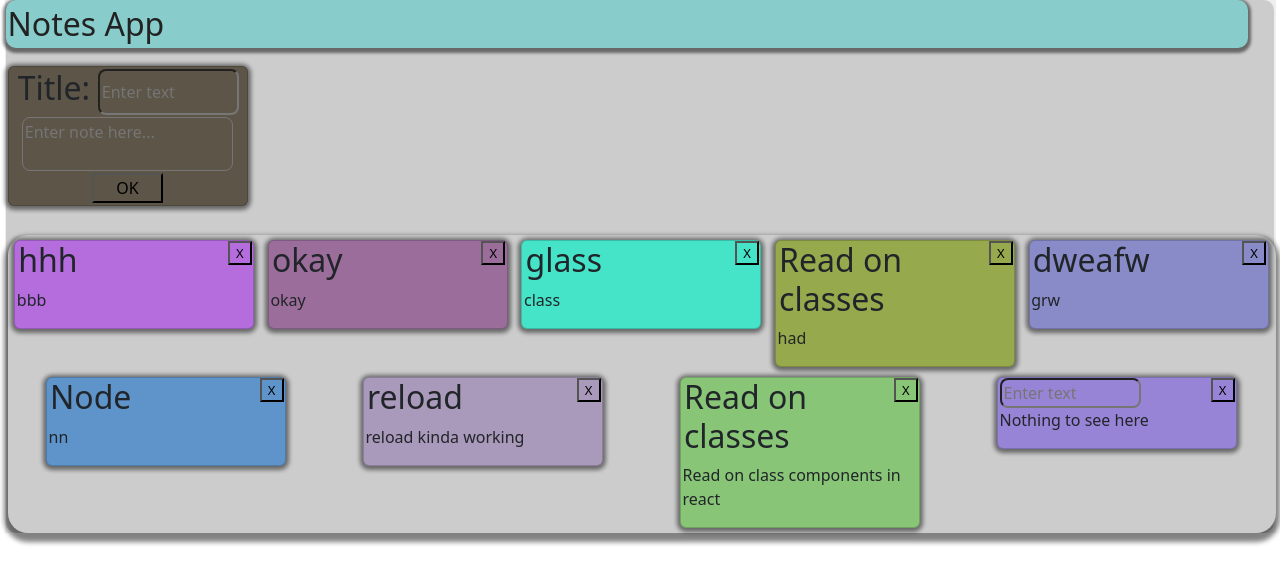
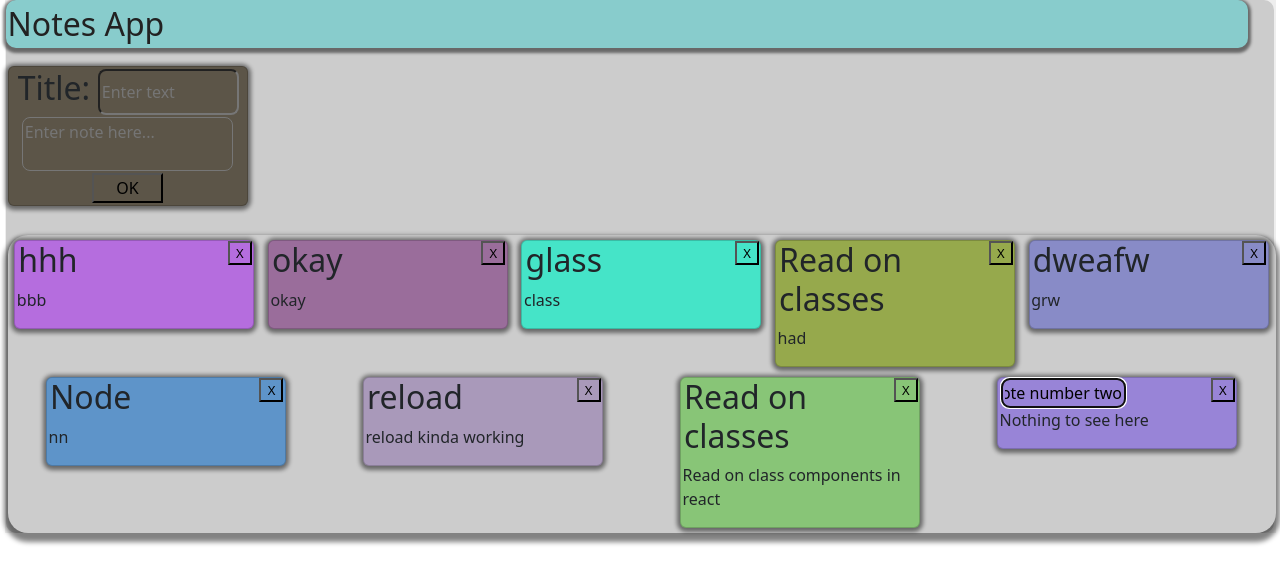
Before and after one commit to Michael-Murage/project-notepad, a React (Create React App) app: page / in a window 1280 px wide. Both pictures are taken after a click on the element "note number two". Shown: the top 584 px of the page. Built offline with nearby package versions, Linux system fonts and the light colour scheme; data requests are answered from the project's data file.

Commit message:
added useRef to enable edit

```diff
--- a/src/components/Card.js
+++ b/src/components/Card.js
@@ -1,23 +1,41 @@
-import React, { useState } from 'react'
+import React, { useEffect, useRef, useState } from 'react'
 
 function Card({ note, randomColor, deleteNote }) {
     const [isNone, setIsNone] = useState(false)
+    const [edit, setEdit] = useState(note.title)
     let conditionIsNone = isNone ? 'none' : 'block'
     let conditionNotNone = !isNone ? 'none' : 'block'
+    const focusRef = useRef()
+    // focusRef.focus();
+
+    useEffect(()=>{
+        focusRef.current.focus()
+    }, [isNone])
 
     function offFocus(){
-        // setIsNone(false)
+        setIsNone(false)
     }
 
     function changeTitle(e){
         setIsNone(true)
+
+    }
+
+    function submitEdit(e){
+
+    }
+
+    function controlEdit(e){
+        setEdit(e.target.value)
     }
 
   return (
     <div className='card'  style={{width: '18rem', backgroundColor: randomColor()}}>
                 <div style={{display: 'flex', justifyContent: 'space-between'}}>
                     <h2 onClick={changeTitle} className={conditionIsNone + ' ' + note?.id}>{!note.title ? 'Loading...' : note.title}</h2>
-                    <input type='text' id='title-input' onBlur={offFocus} placeholder='Enter text' className={conditionNotNone + ' ' + note?.id}/>
+                    <form onSubmit={submitEdit} >
+                        <input onChange={controlEdit} ref={focusRef} type='text' id='title-input' onBlur={offFocus} value={edit} className={conditionNotNone + ' ' + note?.id} autoFocus />
+                    </form>
                     <button className='delete-note' onClick={() => deleteNote(note?.id)}>X</button>
                 </div>
                 <p>{!note.content ? 'Loading...' : note.content}</p>
```
